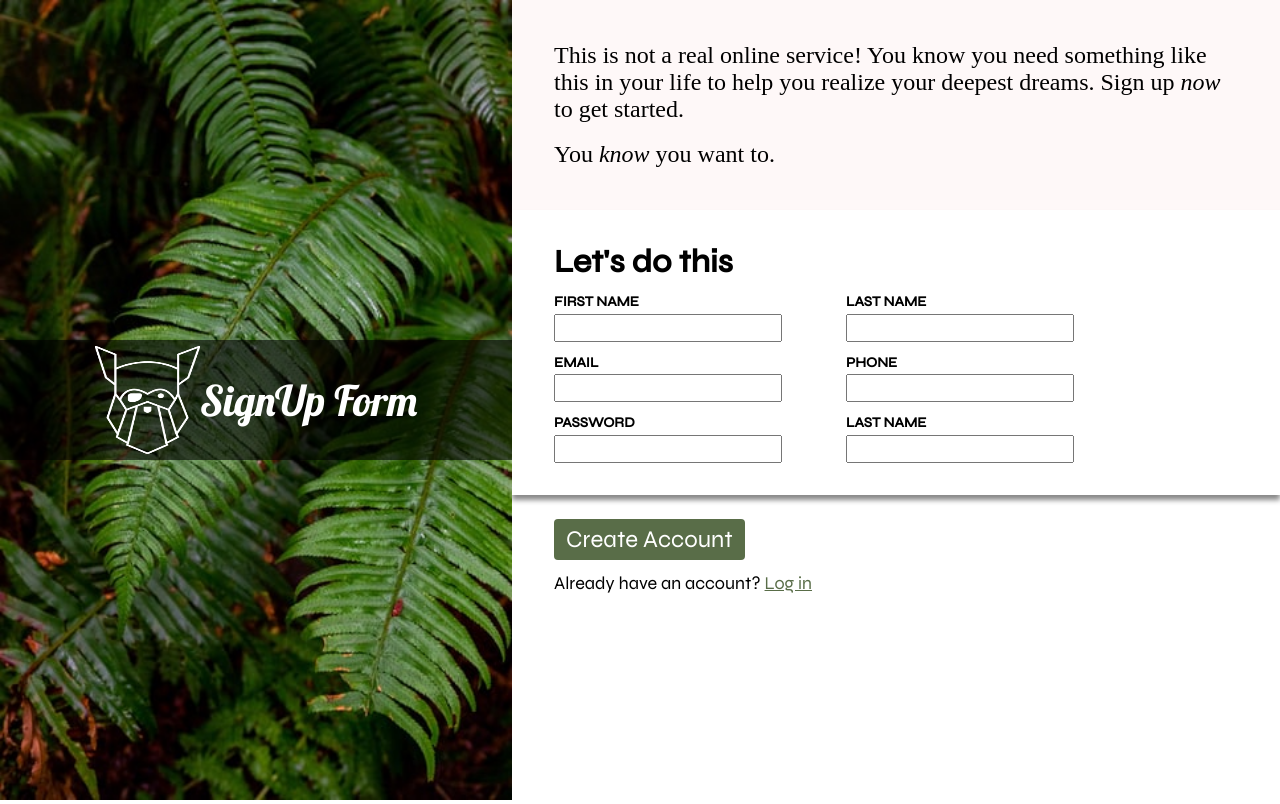
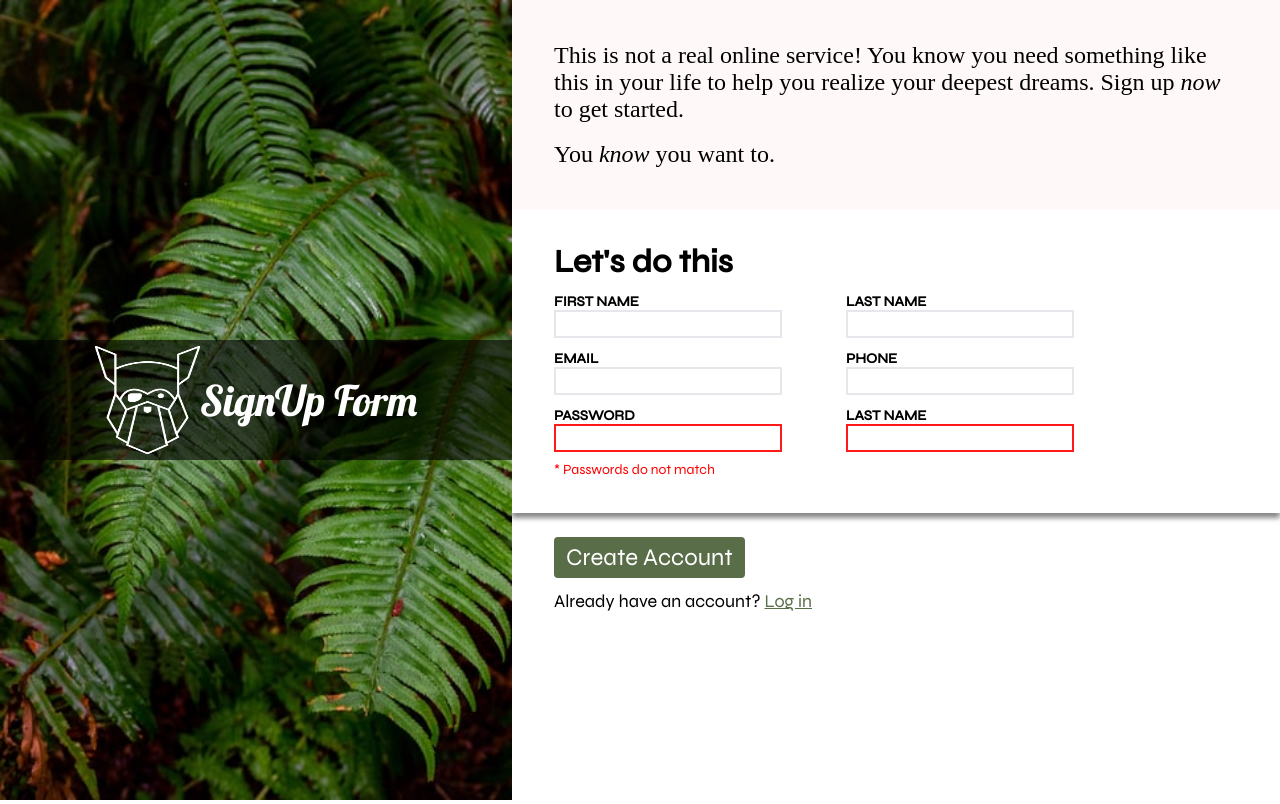
Before and after one commit to Rif-7/sign-up-form, a plain HTML site: page index.html in a window 1280 px wide. Drawn offline with Linux system fonts and the light colour scheme; a web font is replaced by a local one.

Commit message:
add dummy validition for password field

```diff
--- a/index.html
+++ b/index.html
@@ -51,11 +51,12 @@
             <div class="field name-fields">
                 <div>
                     <label for="password">PASSWORD</label>
-                    <input type="password" id="password">
+                    <input type="password" id="password" required>
+                    <span class="passowrd-error"></span>
                 </div>
                 <div>
                     <label for="confirm-password">LAST NAME</label>
-                    <input type="password" id="confirm-password">
+                    <input type="password" id="confirm-password" required>
                 </div>
             </div>
         </form>
--- a/style.css
+++ b/style.css
@@ -2,7 +2,7 @@
 @import url('https://fonts.googleapis.com/css2?family=Syne:wght@400;500&display=swap');
 
 body {
-    height: 100vh;
+    min-height: 100vh;
     margin: 0;
     display: flex;
 }
@@ -11,7 +11,7 @@ body {
     position: relative;
     max-width: 40vw;
     flex: 1 1 auto;
-    height: 100%;
+    height: 100vh;
 }
 
 img {
@@ -24,6 +24,9 @@ img {
     flex: 15 15 auto;
     font-family: "Syne Mono";
     font-size: 24px;
+    overflow-y: auto;
+    overflow-x: hidden;
+    height: 100vh;
 }
 
 .logo {
@@ -87,6 +90,8 @@ img {
 input {
     width: 220px;
     height: 22px;
+    border: 2px solid #E5E7EB;
+    display: block;
 }
 
 .create-section {
@@ -105,6 +110,10 @@ input {
     padding: 6px 12px;
 }
 
+.create-button:hover {
+    box-shadow: -3px 3px 3px #888;
+}
+
 .login-prompt {
     margin-top: 12px;
     font-size: 18px;
@@ -113,3 +122,17 @@ input {
 a {
     color: #596D48;
 }
+
+input[type="password"] {
+    position: relative;
+}
+
+input:invalid {
+    border: 2px solid rgb(255, 0, 0, 0.9);
+}
+
+input[type="password"]:invalid + span::before {
+    content: "* Passwords do not match";
+    color: red;
+    font-size: 14px;
+}
```
